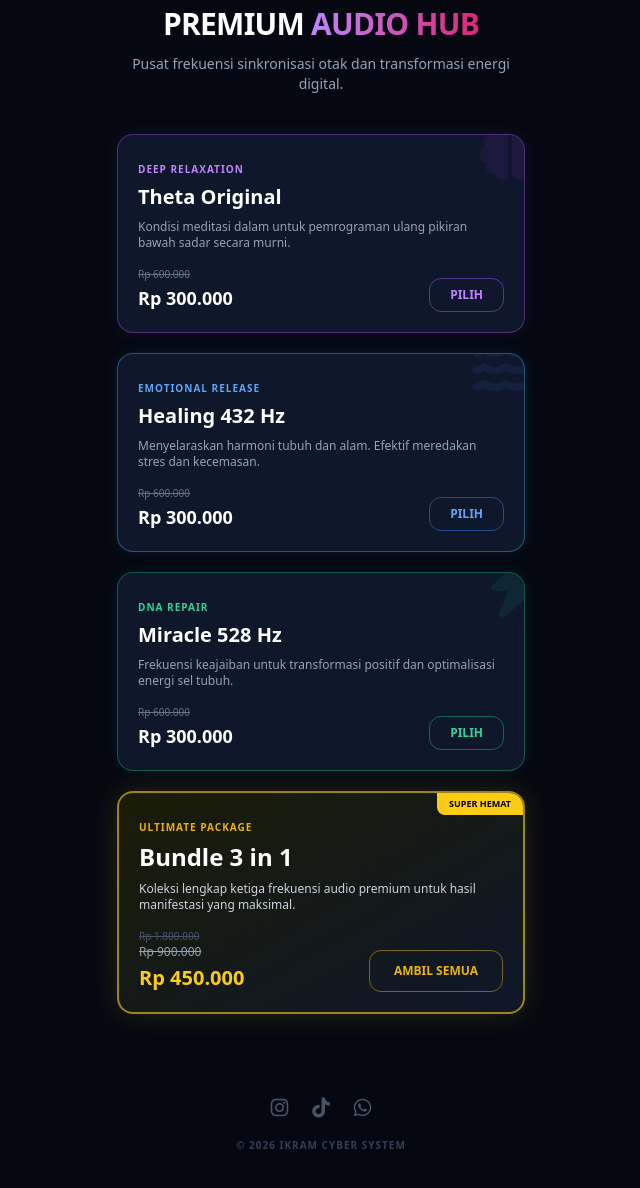
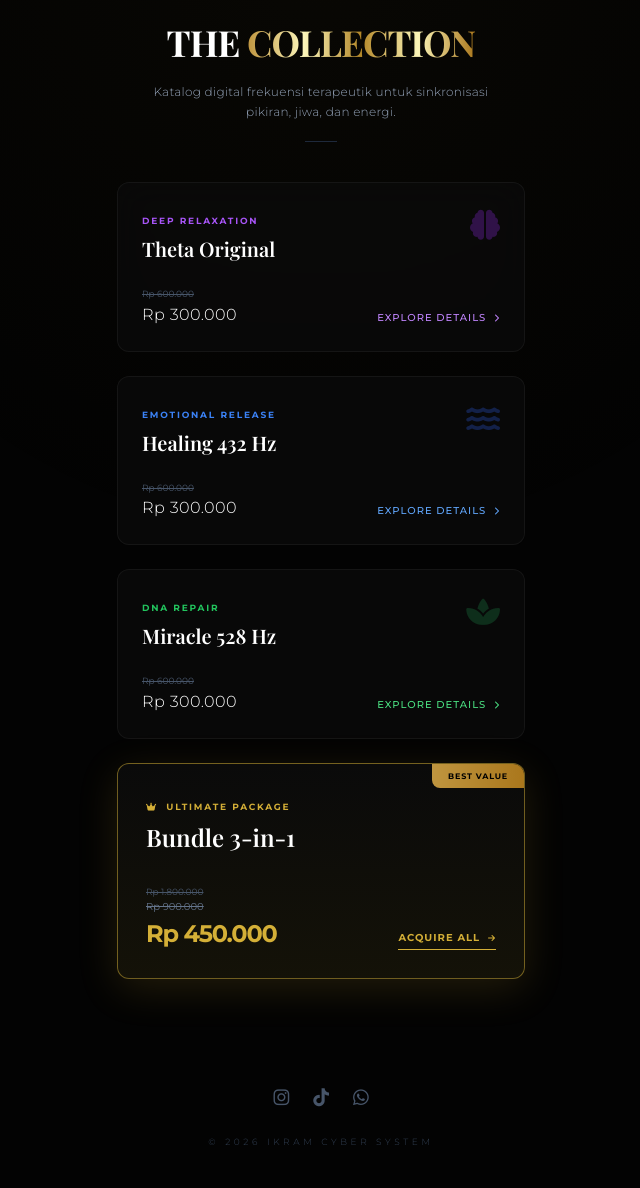
Before and after one commit to ikram-cyber/audio-hub, a plain HTML site: page index.html in a window 1280 px wide. Shown: the part 42-1230 px from the top of the page, without its empty margins (319-959 px from the left). Drawn offline with nearby package versions, Linux system fonts and the light colour scheme; a web font is replaced by a local one.

Commit message:
UI: Upgrade audio-hub to Luxury Premium Catalog Theme

```diff
--- a/index.html
+++ b/index.html
@@ -3,98 +3,127 @@
 <head>
     <meta charset="UTF-8">
     <meta name="viewport" content="width=device-width, initial-scale=1.0">
-    <title>Katalog Premium Audio - Ikram Cyber System</title>
+    <title>Premium Audio Hub | The Collection</title>
     <script src="https://cdn.tailwindcss.com"></script>
     <link rel="stylesheet" href="https://cdnjs.cloudflare.com/ajax/libs/font-awesome/6.4.0/css/all.min.css">
+    <link href="https://fonts.googleapis.com/css2?family=Montserrat:wght@300;400;500;700&family=Playfair+Display:ital,wght@0,600;0,700;1,600&display=swap" rel="stylesheet">
     <style>
-        .card-hover { transition: all 0.3s ease; }
-        .card-hover:hover { transform: translateY(-5px); }
-        .border-neon-purple { border-color: rgba(168, 85, 247, 0.4); box-shadow: 0 0 15px rgba(168, 85, 247, 0.1); }
-        .border-neon-blue { border-color: rgba(56, 189, 248, 0.4); box-shadow: 0 0 15px rgba(56, 189, 248, 0.1); }
-        .border-neon-green { border-color: rgba(16, 185, 129, 0.4); box-shadow: 0 0 15px rgba(16, 185, 129, 0.1); }
-        .border-neon-gold { border-color: rgba(250, 204, 21, 0.6); box-shadow: 0 0 20px rgba(250, 204, 21, 0.2); }
-        .btn-purple:hover { background: #a855f7; color: #fff; box-shadow: 0 0 15px #a855f7; }
-        .btn-blue:hover { background: #38bdf8; color: #0b101e; box-shadow: 0 0 15px #38bdf8; }
-        .btn-green:hover { background: #10b981; color: #0b101e; box-shadow: 0 0 15px #10b981; }
-        .btn-gold:hover { background: #facc15; color: #0b101e; box-shadow: 0 0 20px #facc15; }
+        body { font-family: 'Montserrat', sans-serif; background-color: #030303; }
+        .font-luxury { font-family: 'Playfair Display', serif; }
+
+        .gold-text { background: linear-gradient(to right, #bf953f, #fcf6ba, #b38728, #fbf5b7, #aa771c); -webkit-background-clip: text; color: transparent; }
+        .luxury-card { background: rgba(10, 10, 10, 0.8); backdrop-filter: blur(15px); transition: all 0.4s ease; border: 1px solid rgba(255,255,255,0.05); }
+        .luxury-card:hover { transform: translateY(-5px); background: rgba(15, 15, 15, 0.9); }
+
+        /* Specific Card Borders */
+        .border-purple-subtle:hover { border-color: rgba(168, 85, 247, 0.4); box-shadow: 0 10px 30px rgba(168, 85, 247, 0.1); }
+        .border-blue-subtle:hover { border-color: rgba(56, 189, 248, 0.4); box-shadow: 0 10px 30px rgba(56, 189, 248, 0.1); }
+        .border-green-subtle:hover { border-color: rgba(16, 185, 129, 0.4); box-shadow: 0 10px 30px rgba(16, 185, 129, 0.1); }
+        .border-gold-heavy { border-color: rgba(212, 175, 55, 0.5); box-shadow: 0 10px 40px rgba(212, 175, 55, 0.15); }
+
+        /* Elegant Link Text */
+        .link-elegant { position: relative; padding-bottom: 2px; }
+        .link-elegant::after { content: ''; position: absolute; width: 0; height: 1px; bottom: 0; left: 0; background-color: currentColor; transition: width 0.3s; }
+        .link-elegant:hover::after { width: 100%; }
+
+        .ambient-glow { position: fixed; width: 100vw; height: 100vh; background: radial-gradient(circle at 50% 0%, rgba(212,175,55,0.03) 0%, rgba(0,0,0,0) 60%); z-index: -1; top: 0; left: 0; pointer-events: none; }
     </style>
 </head>
-<body class="bg-[#050811] text-slate-300 font-sans pb-20 selection:bg-purple-600">
-    <main class="max-w-md mx-auto px-5 pt-12 space-y-8">
+<body class="text-slate-300 antialiased pb-20 selection:bg-yellow-600/30">
+    <div class="ambient-glow"></div>
 
-        <div class="text-center space-y-3 mb-10">
-            <h1 class="text-3xl font-black text-white tracking-tight uppercase">Premium <span class="text-transparent bg-clip-text bg-gradient-to-r from-purple-400 to-pink-600">Audio Hub</span></h1>
-            <p class="text-slate-400 text-sm">Pusat frekuensi sinkronisasi otak dan transformasi energi digital.</p>
+    <main class="max-w-md mx-auto px-5 pt-16 space-y-10">
+
+        <div class="text-center space-y-5">
+            <h1 class="font-luxury text-4xl font-bold tracking-tight text-white uppercase">
+                The <span class="gold-text">Collection</span>
+            </h1>
+            <p class="text-slate-400 text-xs font-light leading-relaxed tracking-wide px-4">
+                Katalog digital frekuensi terapeutik untuk sinkronisasi pikiran, jiwa, dan energi.
+            </p>
+            <div class="w-8 h-[1px] bg-slate-800 mx-auto mt-4"></div>
         </div>
 
-        <div class="space-y-5">
+        <div class="space-y-6">
 
-            <div class="card-hover bg-[#0f172a] border border-neon-purple rounded-2xl p-5 relative overflow-hidden">
-                <div class="absolute -right-4 -top-4 text-6xl text-purple-600/10"><i class="fas fa-brain"></i></div>
-                <span class="text-[10px] font-bold text-purple-400 uppercase tracking-widest">Deep Relaxation</span>
-                <h2 class="text-xl font-bold text-white mt-1 mb-2">Theta Original</h2>
-                <p class="text-xs text-slate-400 mb-4 line-clamp-2">Kondisi meditasi dalam untuk pemrograman ulang pikiran bawah sadar secara murni.</p>
-                <div class="flex items-end justify-between">
+            <a href="https://ikram-cyber.github.io/audio-theta" class="block luxury-card border-purple-subtle rounded-xl p-6 group">
+                <div class="flex justify-between items-start mb-4">
                     <div>
-                        <span class="text-[10px] text-slate-500 line-through block mb-0.5">Rp 600.000</span>
-                        <span class="text-lg font-bold text-white">Rp 300.000</span>
+                        <span class="text-[9px] text-purple-500 font-bold uppercase tracking-[0.2em]">Deep Relaxation</span>
+                        <h2 class="font-luxury text-xl text-white mt-1 group-hover:text-purple-300 transition-colors">Theta Original</h2>
                     </div>
-                    <a href="https://ikram-cyber.github.io/audio-theta" class="btn-purple px-5 py-2 rounded-xl text-xs font-bold text-purple-400 border border-purple-500/50 transition-all">PILIH</a>
+                    <i class="fas fa-brain text-purple-900/50 text-3xl group-hover:text-purple-500/30 transition-colors"></i>
                 </div>
-            </div>
+                <div class="flex items-end justify-between mt-6">
+                    <div>
+                        <span class="text-[9px] text-slate-600 line-through block mb-0.5">Rp 600.000</span>
+                        <span class="text-base font-light text-white tracking-wide">Rp 300.000</span>
+                    </div>
+                    <span class="text-[10px] text-purple-400 tracking-widest uppercase link-elegant font-medium">Explore Details <i class="fas fa-chevron-right text-[8px] ml-1"></i></span>
+                </div>
+            </a>
 
-            <div class="card-hover bg-[#0f172a] border border-neon-blue rounded-2xl p-5 relative overflow-hidden">
-                <div class="absolute -right-4 -top-4 text-6xl text-blue-500/10"><i class="fas fa-water"></i></div>
-                <span class="text-[10px] font-bold text-blue-400 uppercase tracking-widest">Emotional Release</span>
-                <h2 class="text-xl font-bold text-white mt-1 mb-2">Healing 432 Hz</h2>
-                <p class="text-xs text-slate-400 mb-4 line-clamp-2">Menyelaraskan harmoni tubuh dan alam. Efektif meredakan stres dan kecemasan.</p>
-                <div class="flex items-end justify-between">
+            <a href="https://ikram-cyber.github.io/audio-healing" class="block luxury-card border-blue-subtle rounded-xl p-6 group">
+                <div class="flex justify-between items-start mb-4">
                     <div>
-                        <span class="text-[10px] text-slate-500 line-through block mb-0.5">Rp 600.000</span>
-                        <span class="text-lg font-bold text-white">Rp 300.000</span>
+                        <span class="text-[9px] text-blue-500 font-bold uppercase tracking-[0.2em]">Emotional Release</span>
+                        <h2 class="font-luxury text-xl text-white mt-1 group-hover:text-blue-300 transition-colors">Healing 432 Hz</h2>
                     </div>
-                    <a href="https://ikram-cyber.github.io/audio-healing" class="btn-blue px-5 py-2 rounded-xl text-xs font-bold text-blue-400 border border-blue-500/50 transition-all">PILIH</a>
+                    <i class="fas fa-water text-blue-900/50 text-3xl group-hover:text-blue-500/30 transition-colors"></i>
                 </div>
-            </div>
+                <div class="flex items-end justify-between mt-6">
+                    <div>
+                        <span class="text-[9px] text-slate-600 line-through block mb-0.5">Rp 600.000</span>
+                        <span class="text-base font-light text-white tracking-wide">Rp 300.000</span>
+                    </div>
+                    <span class="text-[10px] text-blue-400 tracking-widest uppercase link-elegant font-medium">Explore Details <i class="fas fa-chevron-right text-[8px] ml-1"></i></span>
+                </div>
+            </a>
 
-            <div class="card-hover bg-[#0f172a] border border-neon-green rounded-2xl p-5 relative overflow-hidden">
-                <div class="absolute -right-4 -top-4 text-6xl text-emerald-500/10"><i class="fas fa-bolt"></i></div>
-                <span class="text-[10px] font-bold text-emerald-400 uppercase tracking-widest">DNA Repair</span>
-                <h2 class="text-xl font-bold text-white mt-1 mb-2">Miracle 528 Hz</h2>
-                <p class="text-xs text-slate-400 mb-4 line-clamp-2">Frekuensi keajaiban untuk transformasi positif dan optimalisasi energi sel tubuh.</p>
-                <div class="flex items-end justify-between">
+            <a href="https://ikram-cyber.github.io/audio-miracle" class="block luxury-card border-green-subtle rounded-xl p-6 group">
+                <div class="flex justify-between items-start mb-4">
                     <div>
-                        <span class="text-[10px] text-slate-500 line-through block mb-0.5">Rp 600.000</span>
-                        <span class="text-lg font-bold text-white">Rp 300.000</span>
+                        <span class="text-[9px] text-green-500 font-bold uppercase tracking-[0.2em]">DNA Repair</span>
+                        <h2 class="font-luxury text-xl text-white mt-1 group-hover:text-green-300 transition-colors">Miracle 528 Hz</h2>
                     </div>
-                    <a href="https://ikram-cyber.github.io/audio-miracle" class="btn-green px-5 py-2 rounded-xl text-xs font-bold text-emerald-400 border border-emerald-500/50 transition-all">PILIH</a>
+                    <i class="fas fa-spa text-green-900/50 text-3xl group-hover:text-green-500/30 transition-colors"></i>
                 </div>
-            </div>
+                <div class="flex items-end justify-between mt-6">
+                    <div>
+                        <span class="text-[9px] text-slate-600 line-through block mb-0.5">Rp 600.000</span>
+                        <span class="text-base font-light text-white tracking-wide">Rp 300.000</span>
+                    </div>
+                    <span class="text-[10px] text-green-400 tracking-widest uppercase link-elegant font-medium">Explore Details <i class="fas fa-chevron-right text-[8px] ml-1"></i></span>
+                </div>
+            </a>
 
-            <div class="card-hover bg-gradient-to-br from-[#1a1c05] to-[#0f172a] border-2 border-neon-gold rounded-2xl p-5 relative overflow-hidden mt-8 shadow-[0_0_30px_rgba(250,204,21,0.15)]">
-                <div class="absolute right-0 top-0 bg-yellow-400 text-black text-[9px] font-black px-3 py-1 rounded-bl-lg uppercase">Super Hemat</div>
-                <span class="text-[10px] font-bold text-yellow-500 uppercase tracking-widest">Ultimate Package</span>
-                <h2 class="text-2xl font-black text-white mt-1 mb-2">Bundle 3 in 1</h2>
-                <p class="text-xs text-slate-300 mb-4">Koleksi lengkap ketiga frekuensi audio premium untuk hasil manifestasi yang maksimal.</p>
-                <div class="flex items-end justify-between">
+            <a href="https://ikram-cyber.github.io/audio-bundle" class="block luxury-card border-gold-heavy rounded-xl p-7 group mt-8 relative overflow-hidden bg-gradient-to-b from-[#0a0a0a] to-[#141208]">
+                <div class="absolute top-0 right-0 bg-gradient-to-r from-[#bf953f] to-[#aa771c] text-black text-[8px] font-bold px-4 py-1.5 rounded-bl-lg uppercase tracking-widest">
+                    Best Value
+                </div>
+                <div class="flex flex-col mb-4 pt-2">
+                    <span class="text-[9px] text-[#d4af37] font-bold uppercase tracking-[0.2em] mb-1"><i class="fas fa-crown mr-1"></i> Ultimate Package</span>
+                    <h2 class="font-luxury text-2xl text-white mt-1">Bundle 3-in-1</h2>
+                </div>
+                <div class="flex items-end justify-between mt-8">
                     <div>
-                        <span class="text-[10px] text-slate-600 line-through block mb-0">Rp 1.800.000</span>
-                        <span class="text-xs text-slate-400 line-through block mb-1">Rp 900.000</span>
-                        <span class="text-xl font-black text-yellow-400">Rp 450.000</span>
+                        <span class="text-[9px] text-slate-600 line-through block mb-0">Rp 1.800.000</span>
+                        <span class="text-[10px] text-slate-500 line-through block mb-1">Rp 900.000</span>
+                        <span class="text-2xl font-bold text-[#d4af37] tracking-tighter">Rp 450.000</span>
                     </div>
-                    <a href="https://ikram-cyber.github.io/audio-bundle" class="btn-gold px-6 py-3 rounded-xl text-xs font-black text-yellow-500 border border-yellow-500/50 uppercase transition-all">AMBIL SEMUA</a>
+                    <span class="text-[10px] text-[#d4af37] tracking-widest uppercase font-bold border-b border-[#d4af37] pb-1 group-hover:pr-2 transition-all">Acquire All <i class="fas fa-arrow-right text-[8px] ml-1"></i></span>
                 </div>
-            </div>
+            </a>
 
         </div>
 
-        <footer class="pt-12 text-center">
-            <div class="flex justify-center gap-6 text-xl mb-4">
-                <a href="https://instagram.com/ikram_cyber" class="text-slate-600 hover:text-pink-500 transition-colors"><i class="fab fa-instagram"></i></a>
-                <a href="https://tiktok.com/@ikram_cyber" class="text-slate-600 hover:text-white transition-colors"><i class="fab fa-tiktok"></i></a>
-                <a href="https://wa.me/6282123436383" class="text-slate-600 hover:text-green-500 transition-colors"><i class="fab fa-whatsapp"></i></a>
+        <footer class="pt-16 pb-8 text-center">
+            <div class="flex justify-center gap-6 mb-6">
+                <a href="https://instagram.com/ikram_cyber" class="text-slate-600 hover:text-[#d4af37] transition-colors"><i class="fab fa-instagram text-lg"></i></a>
+                <a href="https://tiktok.com/@ikram_cyber" class="text-slate-600 hover:text-[#d4af37] transition-colors"><i class="fab fa-tiktok text-lg"></i></a>
+                <a href="https://wa.me/6282123436383" class="text-slate-600 hover:text-[#d4af37] transition-colors"><i class="fab fa-whatsapp text-lg"></i></a>
             </div>
-            <p class="text-[10px] text-slate-700 font-bold uppercase tracking-widest">
+            <p class="text-[9px] text-slate-700 uppercase tracking-[0.4em] font-light">
                 &copy; 2026 Ikram Cyber System
             </p>
         </footer>
```
